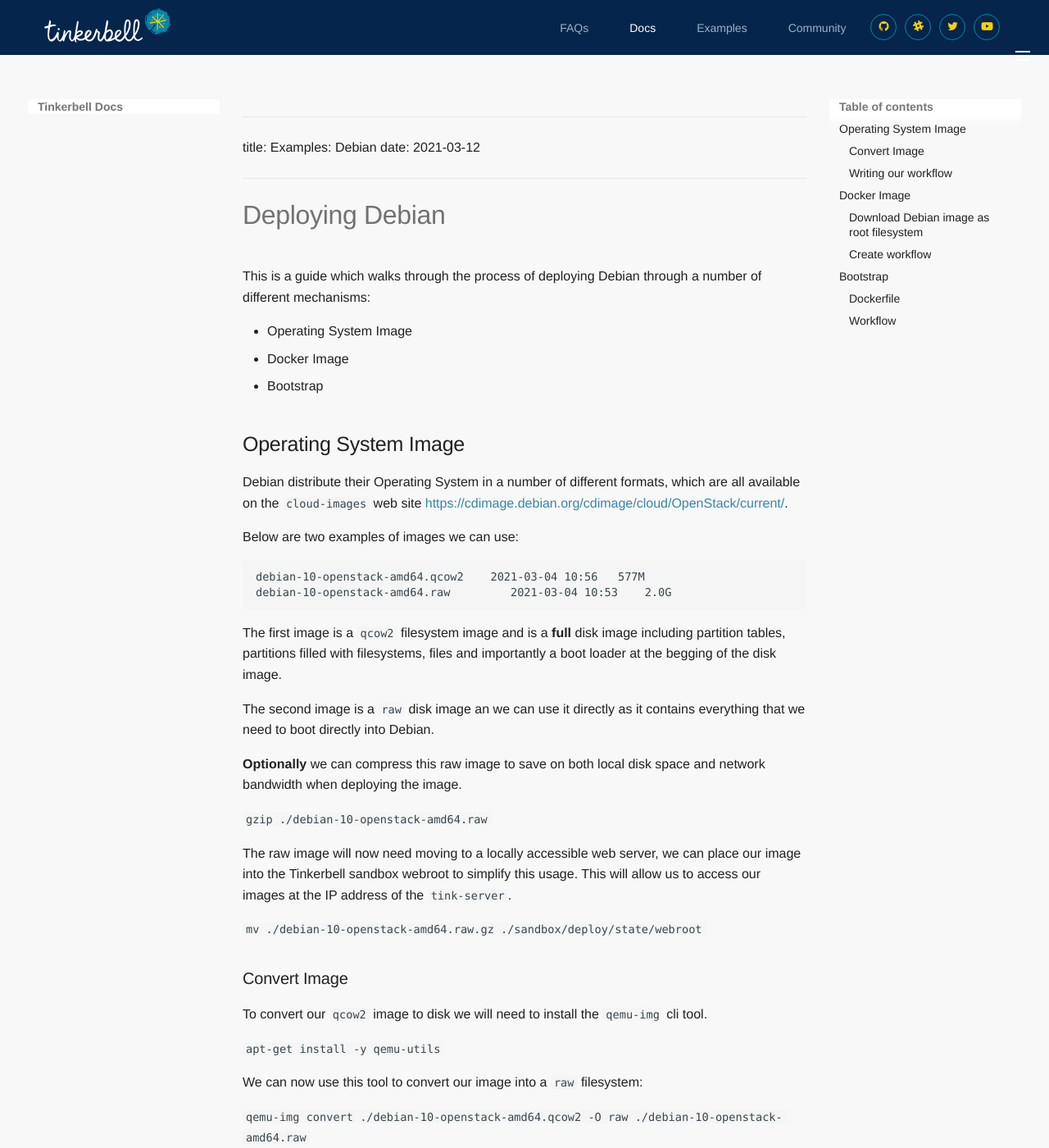
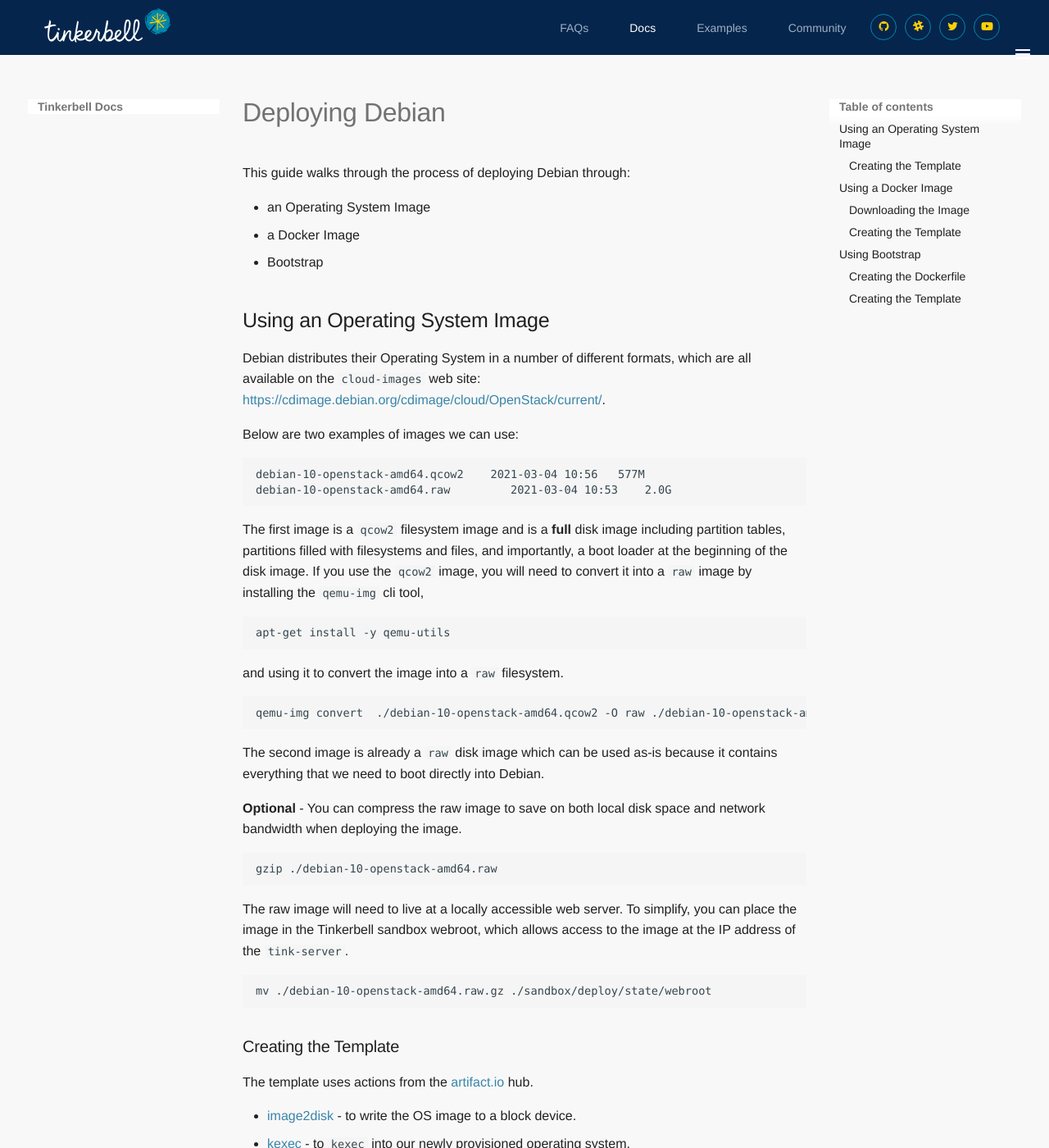
Before and after one commit to tinkerbell/tinkerbell-docs, an MkDocs documentation site: the page built from docs/deploying-operating-systems/examples-debian.md, in a window 1280 px wide and 1400 px high. Shown: the whole window at 82% size. Built offline with MkDocs 1.6.1 and Material for MkDocs 9.7.7, drawn with Linux system fonts in a browser that asks for light colours; some web fonts are replaced; some of the changed text lies outside the part shown.

Commit message:
proof and formatting for deploying debian doc
Signed-off-by: DailyAlice <msarabia@equinix.com>

````diff
--- a/docs/deploying-operating-systems/examples-debian.md
+++ b/docs/deploying-operating-systems/examples-debian.md
@@ -1,19 +1,19 @@
 ---
-title: Examples: Debian
+title: Example - Debian
 date: 2021-03-12
 ---
 
 # Deploying Debian
 
-This is a guide which walks through the process of deploying Debian through a number of different mechanisms:
+This guide walks through the process of deploying Debian through:
 
-- Operating System Image
-- Docker Image
+- an Operating System Image
+- a Docker Image
 - Bootstrap
 
-## Operating System Image
+## Using an Operating System Image
 
-Debian distribute their Operating System in a number of different formats, which are all available on the `cloud-images` web site [https://cdimage.debian.org/cdimage/cloud/OpenStack/current/](https://cdimage.debian.org/cdimage/cloud/OpenStack/current/).
+Debian distributes their Operating System in a number of different formats, which are all available on the `cloud-images` web site: [https://cdimage.debian.org/cdimage/cloud/OpenStack/current/](https://cdimage.debian.org/cdimage/cloud/OpenStack/current/).
 
 Below are two examples of images we can use:
 
@@ -22,36 +22,38 @@
 debian-10-openstack-amd64.raw	      2021-03-04 10:53	  2.0G
 ```
 
-The first image is a `qcow2` filesystem image and is a **full** disk image including partition tables, partitions filled with filesystems, files and importantly a boot loader at the begging of the disk image.
+The first image is a `qcow2` filesystem image and is a **full** disk image including partition tables, partitions filled with filesystems and files, and importantly, a boot loader at the beginning of the disk image. If you use the `qcow2` image, you will need to convert it into a `raw` image by installing the `qemu-img` cli tool,
 
-The second image is a `raw` disk image an we can use it directly as it contains everything that we need to boot directly into Debian.
+```
+apt-get install -y qemu-utils
+```
 
-**Optionally** we can compress this raw image to save on both local disk space and network bandwidth when deploying the image.
+and using it to convert the image into a `raw` filesystem.
 
-`gzip ./debian-10-openstack-amd64.raw`
+```
+qemu-img convert  ./debian-10-openstack-amd64.qcow2 -O raw ./debian-10-openstack-amd64.raw
+```
 
-The raw image will now need moving to a locally accessible web server, we can place our image into the Tinkerbell sandbox webroot to simplify this usage. This will allow us to access our images at the IP address of the `tink-server`.
+The second image is already a `raw` disk image which can be used as-is because it contains everything that we need to boot directly into Debian.
 
-`mv ./debian-10-openstack-amd64.raw.gz ./sandbox/deploy/state/webroot`
+**Optional** - You can compress the raw image to save on both local disk space and network bandwidth when deploying the image.
 
-### Convert Image
+```
+gzip ./debian-10-openstack-amd64.raw
+```
 
-To convert our `qcow2` image to disk we will need to install the `qemu-img` cli tool.
+The raw image will need to live at a locally accessible web server. To simplify, you can place the image in the Tinkerbell sandbox webroot, which allows access to the image at the IP address of the `tink-server`.
 
-`apt-get install -y qemu-utils`
+```
+mv ./debian-10-openstack-amd64.raw.gz ./sandbox/deploy/state/webroot
+```
 
-We can now use this tool to convert our image into a `raw` filesystem:
+### Creating the Template
 
-`qemu-img convert  ./debian-10-openstack-amd64.qcow2 -O raw ./debian-10-openstack-amd64.raw`
+The template uses actions from the [artifact.io](https://artifact.io) hub.
 
-**Optionally** we can compress this raw image to save on both local disk space and network bandwidth when deploying the image, the instructions are above.
-
-### Writing our workflow
-
-Our workflow will make use of the actions from the [artifact.io](https://artifact.io) hub:
-
-- [image2disk](https://artifacthub.io/packages/tbaction/tinkerbell-community/image2disk) - to write the OS image to a block device
-- [kexec](https://artifacthub.io/packages/tbaction/tinkerbell-community/kexec) - to `kexec` into our newly provisioned Operating System
+- [image2disk](https://artifacthub.io/packages/tbaction/tinkerbell-community/image2disk) - to write the OS image to a block device.
+- [kexec](https://artifacthub.io/packages/tbaction/tinkerbell-community/kexec) - to `kexec` into our newly provisioned operating system.
 
 ```
 version: "0.1"
@@ -81,11 +83,11 @@
 			FS_TYPE: ext4
 ```
 
-## Docker Image
+## Using a Docker Image
 
-We can easily make use of the **official** docker images to generate a root filesystem for use when deploying with Tinkerbell
+We can easily make use of the **official** docker images to generate a root filesystem for use when deploying with Tinkerbell.
 
-### Download Debian image as root filesystem
+### Downloading the Image
 
 ```
 TMPRFS=$(docker container create debian:latest)
@@ -93,22 +95,26 @@
 docker rm $TMPRFS
 ```
 
-**Optionally** we can compress this filesystem archive to save on both local disk space and network bandwidth when deploying the image.
+**Optional** - You can compress the raw image to save on both local disk space and network bandwidth when deploying the image.
 
-`gzip ./debian_rootfs.tar`
+```
+gzip ./debian_rootfs.tar
+```
 
-The raw image will now need moving to a locally accessible web server, we can place our image into the Tinkerbell sandbox webroot to simplify this usage. This will allow us to access our images at the IP address of the `tink-server`.
+The raw image will need to live at a locally accessible web server. To simplify, you can place the image in the Tinkerbell sandbox webroot, which allows access to the image at the IP address of the `tink-server`.
 
-`mv ./debian_rootfs.tar.gz ./sandbox/deploy/state/webroot`
+```
+mv ./debian_rootfs.tar.gz ./sandbox/deploy/state/webroot
+```
 
-### Create workflow
+### Creating the Template
 
-Our workflow will make use of the actions from the artifact hub:
+The template uses actions from the [artifact.io](https://artifact.io) hub.
 
-- [rootio](https://artifacthub.io/packages/tbaction/tinkerbell-community/rootio) - to partition our disk and make filesystems
-- [archive2disk](https://artifacthub.io/packages/tbaction/tinkerbell-community/archive2disk) - to write the OS image to a block device
-- [cexec](https://artifacthub.io/packages/tbaction/tinkerbell-community/cexec) - to run commands inside (chroot) our newly provisioned Operating System
-- [kexec](https://artifacthub.io/packages/tbaction/tinkerbell-community/kexec) - to `kexec` into our newly provisioned Operating System
+- [rootio](https://artifacthub.io/packages/tbaction/tinkerbell-community/rootio) - to partition our disk and make filesystems.
+- [archive2disk](https://artifacthub.io/packages/tbaction/tinkerbell-community/archive2disk) - to write the OS image to a block device.
+- [cexec](https://artifacthub.io/packages/tbaction/tinkerbell-community/cexec) - to run commands inside (chroot) our newly provisioned operating system.
+- [kexec](https://artifacthub.io/packages/tbaction/tinkerbell-community/kexec) - to `kexec` into our newly provisioned operating system.
 
 ```
 version: "0.1"
@@ -160,13 +166,13 @@
 		  FS_TYPE: ext4
 ```
 
-## Bootstrap
+## Using Bootstrap
 
 The final method for installing Debian is to use the [grml-debootstrap](https://grml.org/grml-debootstrap/) installer. We will need to create an action that will invoke the installer and install to our local disk.
 
-### Dockerfile
+### Creating the Dockerfile
 
-The below `dockerfile` will create a new image based upon Debian and install all of the components needed for `grml-debootstrap`... finally setting the `ENTRYPOINT` to execute the `grml-debootstrap` program to install to Debian to `/dev/sda3` and install the boot-loader to `/dev/sda`.
+The `dockerfile` creates a new image based upon Debian, installs all of the components needed for `grml-debootstrap`. Then, it sets the `ENTRYPOINT` to execute the `grml-debootstrap` program to install to Debian to `/dev/sda3` and install the boot-loader to `/dev/sda`.
 
 ```
 FROM debian:bullseye
@@ -174,11 +180,13 @@
 ENTRYPOINT ["grml-debootstrap", "--target", "/dev/sda3", "--grub", "/dev/sda"]
 ```
 
-We can create an action image from our Dockerfile:
+Now create an action image from our Dockerfile.
 
-`docker build -t local-registry/debian:example .`
+```
+docker build -t local-registry/debian:example .
+```
 
-Once we have pushed our new action to the registry we can reference the action in a workflow as shown below.
+Once the new action is pushed to the local registry, it can be used as an action in a template.
 
 ```
 actions:
@@ -187,13 +195,15 @@
   timeout: 90
 ```
 
-### Workflow
+### Creating the Template
 
-Our workflow will make use of the actions from the artifact hubm and our custom actions:
+The template uses actions from the [artifact.io](https://artifact.io) hub.
 
 - [rootio](https://artifacthub.io/packages/tbaction/tinkerbell-community/rootio) - to partition our disk and make filesystems
-- Our custom action that will invoke the Bootstrap program
-- [kexec](https://artifacthub.io/packages/tbaction/tinkerbell-community/kexec) - to `kexec` into our newly provisioned Operating System
+- Our custom action that will invoke the Bootstrap program.
+- [kexec](https://artifacthub.io/packages/tbaction/tinkerbell-community/kexec) - to `kexec` into our newly provisioned operating system.
+
+As well as the `debian:bootstratp` action from the local registry.
 
 ```
 version: "0.1"
--- a/mkdocs.yml
+++ b/mkdocs.yml
@@ -39,6 +39,7 @@
     - The Basics: deploying-operating-systems/the-basics.md
     - The Deployment: deploying-operating-systems/the-deployment.md
     - Example - Deploying Ubuntu: deploying-operating-systems/examples-ubuntu.md
+    - Example - Deploying Debian: deploying-operating-systems/examples-debian.md
 
   - Troubleshooting: troubleshooting.md
 
````
Also changed, not shown: docs/deploying-operating-systems/examples-ubuntu.md (+1 -1 lines).
